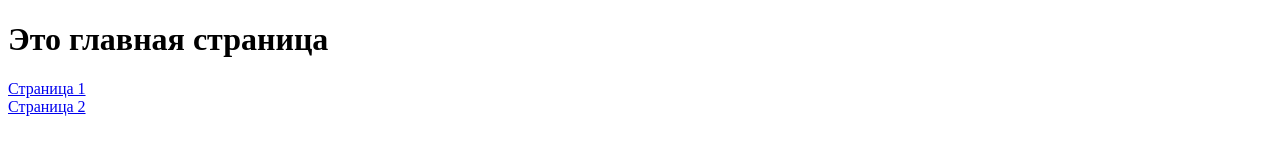
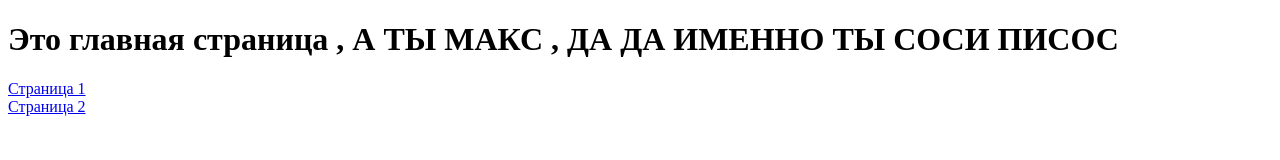
Before and after one commit to Maxibona771/best-devops, a plain HTML site: page application/templates/home.html in a window 1280 px wide. Drawn offline with Linux system fonts and the light colour scheme.

Commit message:
Подъебал Макса

```diff
--- a/application/templates/home.html
+++ b/application/templates/home.html
@@ -2,7 +2,7 @@
 <html>
 <head><title>Главная</title></head>
 <body>
-  <h1>Это главная страница</h1>
+  <h1>Это главная страница , А ТЫ МАКС , ДА ДА ИМЕННО ТЫ СОСИ ПИСОС</h1>
   <a href="/page1">Страница 1</a><br>
   <a href="/page2">Страница 2</a>
 </body>
```
